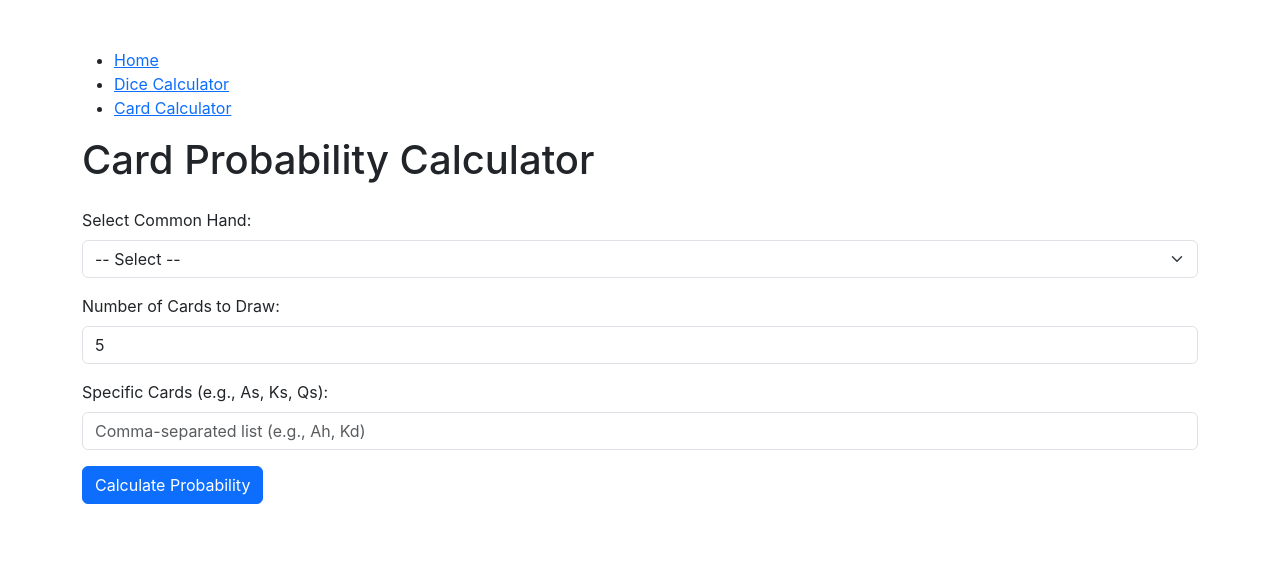
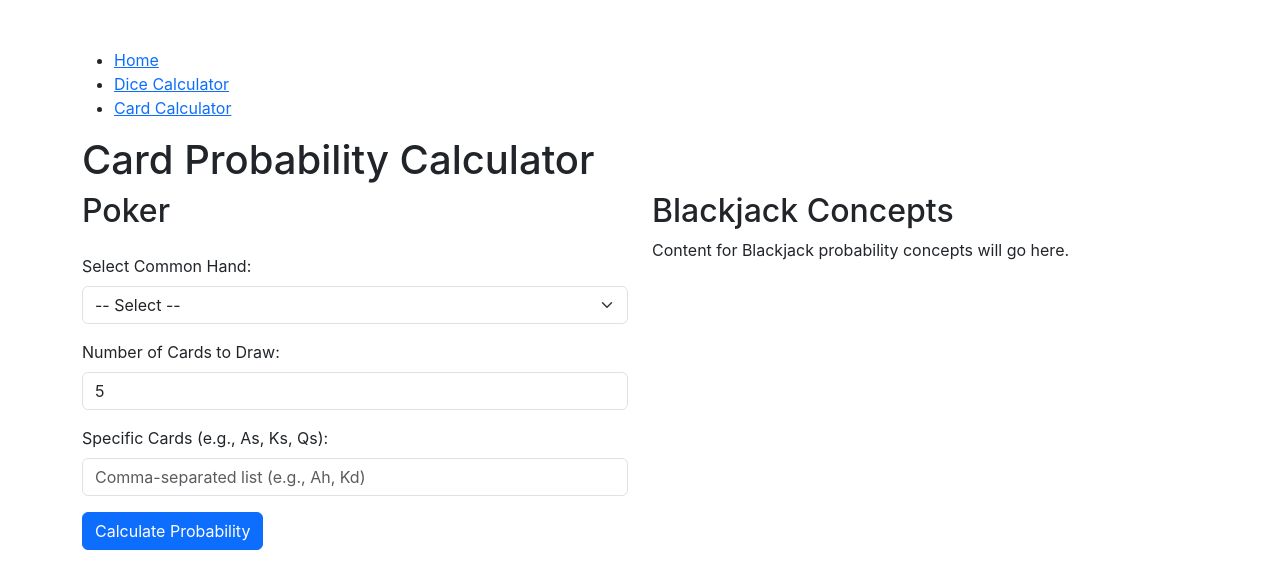
Before and after one commit to jefcollier/Chances, a React (Create React App) app in the folder chances-app/: page /card in a window 1280 px wide. Shown: the top 588 px of the page. Built offline with nearby package versions, Linux system fonts and the light colour scheme.

Commit message:
feat: Add Blackjack concepts column to Card Calculator
Introduces a two-column layout to the Card Probability Calculator page.
The existing calculator is now labeled "Poker", and a new column
"Blackjack Concepts" has been added as a placeholder for future
Blackjack-related probability features.

```diff
--- a/chances-app/src/components/CardCalculatorPage.js
+++ b/chances-app/src/components/CardCalculatorPage.js
@@ -20,6 +20,9 @@ const CardCalculatorPage = () => {
   return (
     <div>
       <h1>Card Probability Calculator</h1>
+      <div className="row">
+        <div className="col-md-6">
+          <h2>Poker</h2>
           <CardForm onCalculate={handleCalculate} />
           {probabilityResults && (
             <CardProbabilityDisplay
@@ -30,6 +33,12 @@ const CardCalculatorPage = () => {
             />
           )}
         </div>
+        <div className="col-md-6">
+          <h2>Blackjack Concepts</h2>
+          <p>Content for Blackjack probability concepts will go here.</p>
+        </div>
+      </div>
+    </div>
   );
 };
 
```
Lines whose indentation alone changed are shown as unchanged.
